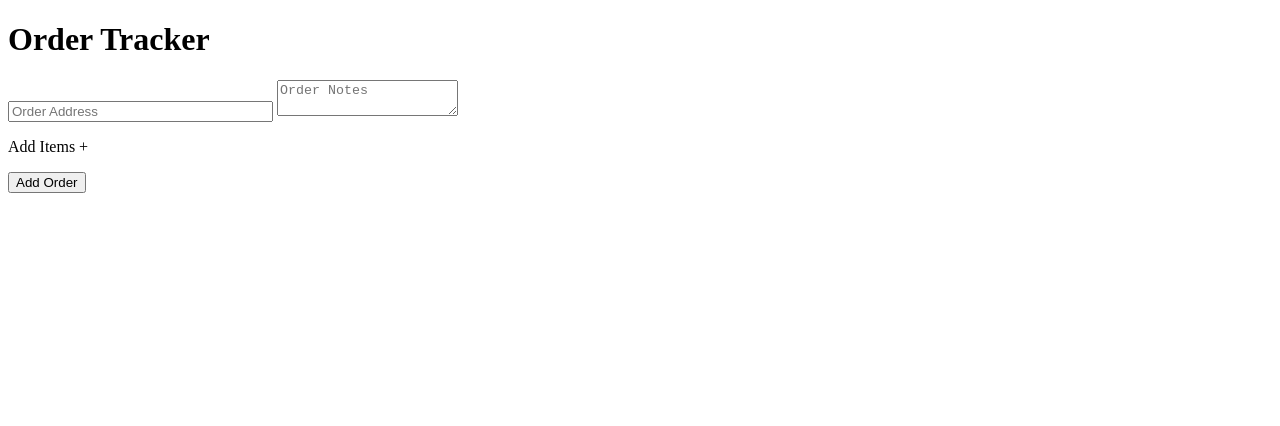
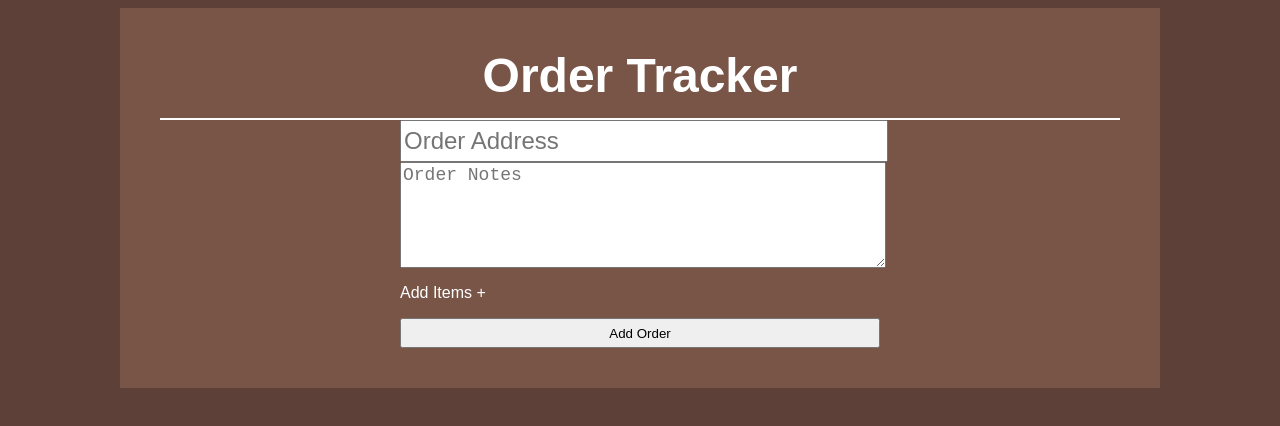
Before and after one commit to ctevnan/ordertracker-app, a website: page public/index.html in a window 1280 px wide. Drawn offline with nearby package versions, Linux system fonts and the light colour scheme; files that its build step writes are made by us from their sources; no server answers.

Commit message:
had the wrong file path for css file. fixed.

```diff
--- a/public/index.html
+++ b/public/index.html
@@ -4,7 +4,7 @@
 <head>
   <script src="https://ajax.googleapis.com/ajax/libs/angularjs/1.5.0/angular.min.js"></script>
   <script src="assets/javascript/controllers/app.js"></script>
-  <link rel="stylesheet" href="assets/css/style.css">
+  <link rel="stylesheet" href="public/assets/css/styling.css">
 </head>
 
 <body>
```
